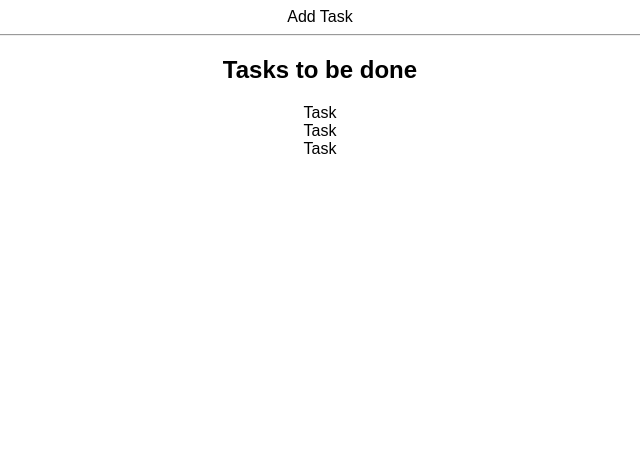
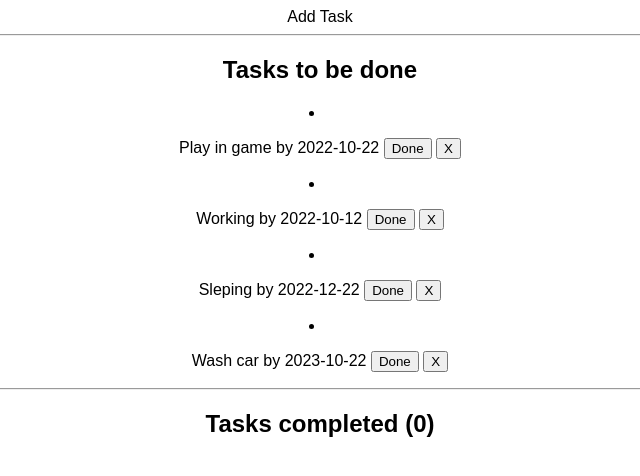
Before and after one commit to arekpl28/React-Reminder, a React (Create React App) app in the folder x06-to-do-app/: page / in a window 1280 px wide. Shown: the top 476 px of the page, without its empty margins (320-960 px from the left). Built offline with nearby package versions, Linux system fonts and the light colour scheme.

Commit message:
Delegating functions to tasks

```diff
--- a/x06-to-do-app/src/components/App.js
+++ b/x06-to-do-app/src/components/App.js
@@ -6,12 +6,60 @@ import TaskList from "./TaskList";
 import "./App.css";
 
 class App extends Component {
-  state = {};
+  state = {
+    tasks: [
+      {
+        id: 0,
+        text: "Play in game",
+        date: "2022-10-22",
+        important: true,
+        active: false,
+        finishDate: null,
+      },
+      {
+        id: 1,
+        text: "Working",
+        date: "2022-10-12",
+        important: true,
+        active: true,
+        finishDate: null,
+      },
+      {
+        id: 2,
+        text: "Sleping",
+        date: "2022-12-22",
+        important: false,
+        active: false,
+        finishDate: null,
+      },
+      {
+        id: 3,
+        text: "Wash car",
+        date: "2023-10-22",
+        important: true,
+        active: true,
+        finishDate: null,
+      },
+    ],
+  };
+
+  deleteTask = (id) => {
+    console.log(id);
+  };
+
+  changeTaskStatus = (id) => {
+    console.log(id);
+  };
+
   render() {
     return (
       <>
         <AddTask />
-        <TaskList />
+        <TaskList
+          tasks={this.state.tasks}
+          delete={this.deleteTask}
+          change={this.changeTaskStatus}
+        />
       </>
     );
   }
--- a/x06-to-do-app/src/components/Task.js
+++ b/x06-to-do-app/src/components/Task.js
@@ -1,10 +1,14 @@
 import React from "react";
 
-function Task() {
+function Task(props) {
+  const { id, text, date, important, active, finishDate } = props.task;
   return (
-    <div className="task">
-      <div>Task</div>
-    </div>
+    <li>
+      <p>
+        {text} by {date} <button onClick={() => props.change(id)}>Done</button>{" "}
+        <button onClick={() => props.delete(id)}>X</button>
+      </p>
+    </li>
   );
 }
 
--- a/x06-to-do-app/src/components/TaskList.js
+++ b/x06-to-do-app/src/components/TaskList.js
@@ -2,13 +2,23 @@ import React from "react";
 
 import Task from "./Task";
 
-function TaskList() {
+function TaskList(props) {
+  const tasks = props.tasks.map((task) => (
+    <Task
+      key={task.id}
+      task={task}
+      delete={props.delete}
+      change={props.change}
+    />
+  ));
+
   return (
-    <div className="list">
+    <div className="task-list">
       <h2>Tasks to be done</h2>
-      <Task />
-      <Task />
-      <Task />
+      {tasks}
+
+      <hr />
+      <h2>Tasks completed (0)</h2>
     </div>
   );
 }
```
